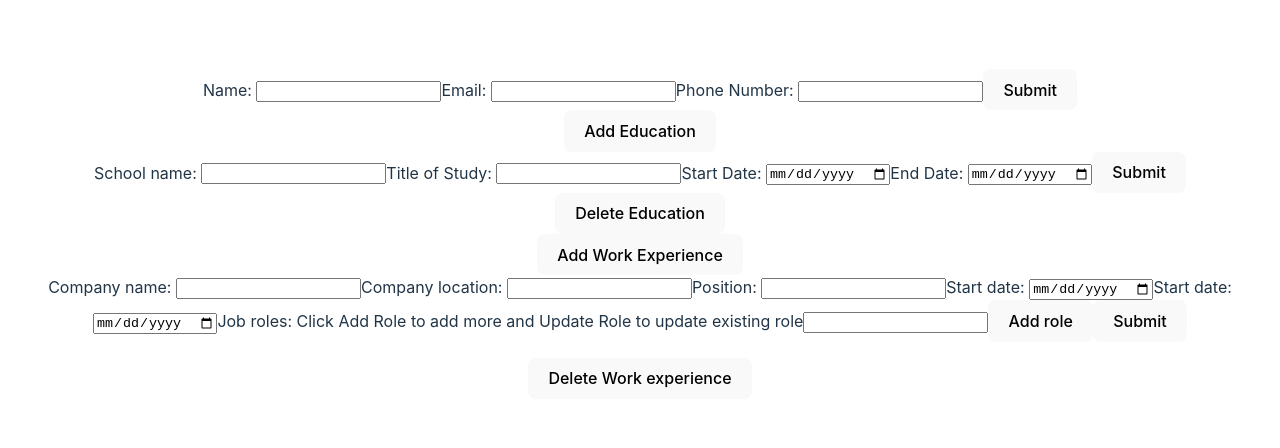
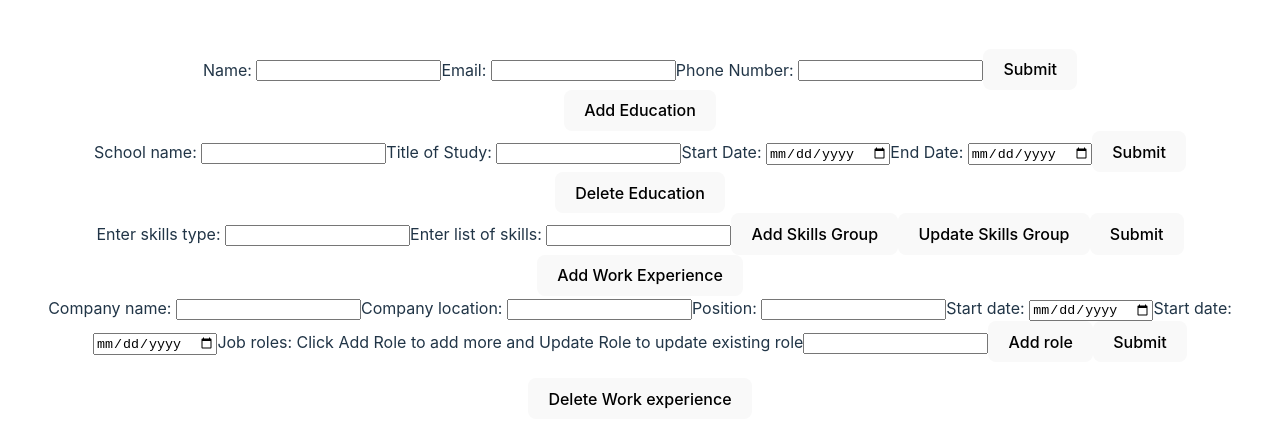
Before and after one commit to Suryakumar-Selvakumar/NextStepCV, a React (Vite) app: page / in a window 1280 px wide. Shown: the part 166-614 px from the top of the page. Built offline with nearby package versions, Linux system fonts and the light colour scheme.

Commit message:
feat(`TechnicalSkills.jsx`): Provide Add function
Provide the add skills group functionality to the component using the
addSkillsGroup() function called by a button of the same name.

```diff
--- a/src/App.jsx
+++ b/src/App.jsx
@@ -3,12 +3,14 @@ import './styles/App.css'
 import { General } from './components/General'
 import { EducationSection } from './components/EducationSection'
 import { WorkSection } from './components/WorkSection'
+import { TechnicalSkills } from './components/TechnicalSkills'
 
 function App() {
   return (
     <>
       <General />
       <EducationSection />
+      <TechnicalSkills />
       <WorkSection />
     </>
   )
--- a/src/components/TechnicalSkills.jsx
+++ b/src/components/TechnicalSkills.jsx
@@ -1,5 +1,104 @@
 import { useState } from "react";
 
 export function TechnicalSkills() {
+  const [skills, setSkills] = useState([]);
+  const [skillsGroup, setSkillsGroup] = useState({
+    id: 0,
+    skillsType: "",
+    skillsList: "",
+  });
+  const [displayState, setDisplayState] = useState("form");
+
+  function handleSubmit() {
+    setDisplayState("resume");
+  }
+
+  function addSkillsGroup(limit) {
+    if (
+      skills.length < limit &&
+      skillsGroup.skillsType !== "" &&
+      skillsGroup.skillsList !== ""
+    ) {
+      setSkills([
+        ...skills,
+        {
+          id: crypto.randomUUID(),
+          skillsType: skillsGroup.skillsType,
+          skillsList: skillsGroup.skillsList,
+        },
+      ]);
+    }
+    setSkillsGroup({
+      id: 0,
+      skillsType: "",
+      skillsList: "",
+    });
+  }
+
+
+
+  if (displayState === "form") {
+    return (
+      <>
+        <form className="technical-skills-form" onSubmit={() => handleSubmit()}>
+          <label htmlFor="skills-type">Enter skills type: </label>
+          <input
+            type="text"
+            id="skills-type"
+            value={skillsGroup.skillsType}
+            onChange={(e) =>
+              setSkillsGroup({ ...skillsGroup, skillsType: e.target.value })
+            }
+          />
+          <label htmlFor="skills-list">Enter list of skills: </label>
+          <input
+            type="text"
+            id="skills-list"
+            value={skillsGroup.skillsList}
+            onChange={(e) =>
+              setSkillsGroup({ ...skillsGroup, skillsList: e.target.value })
+            }
+          />
+          <button
+            type="button"
+            onClick={() => addSkillsGroup(5)}
+            id="add-skills-group"
+          >
+            Add Skills Group
+          </button>
+          <button
+            type="button"
+            onClick={() => updateSkillsGroup()}
+            id="update-skills-group"
+          >
+            Update Skills Group
+          </button>
+          <button type="submit">Submit</button>
+        </form>
+        <div>
+          {skills.map((skillsGroup) => (
+            <div key={skillsGroup.id}>
+              {skillsGroup.skillsType}: {skillsGroup.skillsList}
+              <button
+                type="button"
+                id="edit-skills-group-btn"
+                onClick={() => editSkillsGroup(skillsGroup.id)}
+              >
+                Edit Skills Group
+              </button>
+              <button
+                type="button"
+                id="delete-skills-group-btn"
+                onClick={() => deleteSkillsGroup(skillsGroup.id)}
+              >
+                Delete Skills Group
+              </button>
+            </div>
+          ))}
+        </div>
+      </>
+    );
+  }
+
 
 }
```
